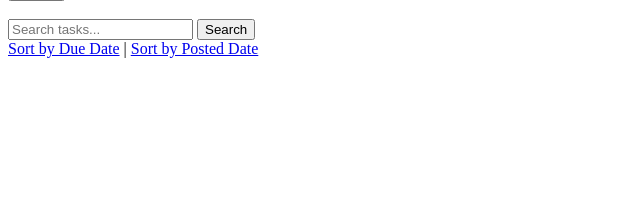
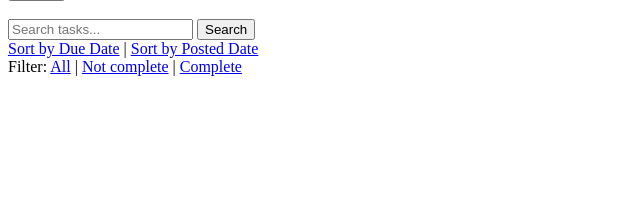
Before and after one commit to s1f102401663/django-test-exercise, a Django app: page / in a window 1280 px wide. Shown: the part 212-410 px from the top of the page, without its empty margins (0-640 px from the left). Run offline with Django 5.2, Linux system fonts and the light colour scheme; data that the repository does not hold is empty.

Commit message:
完了・未完了切り替え、絞り込み機能追加

```diff
--- a/config/urls.py
+++ b/config/urls.py
@@ -24,5 +24,5 @@ urlpatterns = [
     path('<int:task_id>/', todo_views.detail, name='detail'),
     path('<int:task_id>/update', todo_views.update, name='update'),
     path('<int:task_id>/delete/', todo_views.delete, name='delete'),
-    path('<int:task_id>/close', todo_views.close, name='close'),
+    path('<int:task_id>/complete/', todo_views.complete, name='complete'),
 ]
--- a/todo/templates/todo/detail.html
+++ b/todo/templates/todo/detail.html
@@ -26,7 +26,11 @@
       <a href="{% url 'index' %}">Top</a>
       | <a href="{% url 'update' task.id %}">Edit</a>
       | <a href="{% url 'delete' task.id %}">Delete</a>
-      | <a href="{% url 'close' task.id %}">Close</a>
+      | {% if task.completed %}
+          <a href="{% url 'complete' task.id %}">Mark as Not Completed</a>
+        {% else %}
+          <a href="{% url 'complete' task.id %}">Mark as Completed</a>
+        {% endif %}
     </div>
   </body>
 
--- a/todo/templates/todo/index.html
+++ b/todo/templates/todo/index.html
@@ -35,6 +35,12 @@
       <a href="{% url 'index' %}?order=due">Sort by Due Date</a> |
       <a href="{% url 'index' %}?order=post">Sort by Posted Date</a>
     </div>
+    <div>
+      Filter:
+      <a href="{% url 'index' %}">All</a> |
+      <a href="{% url 'index' %}?filter=incomplete">Not complete</a> |
+      <a href="{% url 'index' %}?filter=complete">Complete</a>
+    </div>
 
     {% for task in tasks %}
     <div class="text">
@@ -45,9 +51,9 @@
         <li>Due at: {{ task.due_at }}</li>
         {% endif %}
         {% if task.completed %}
-        <li>Status: Completed</li>
+        <li>Status: Completed [<a href="{% url 'complete' task.id %}">Undo</a>]</li>
         {% else %}
-        <li>Status: Not Completed</li>
+        <li>Status: Not Completed [<a href="{% url 'complete' task.id %}">Complete</a>]</li>
         {% endif %}
       </ul>
     </div>
--- a/todo/views.py
+++ b/todo/views.py
@@ -16,6 +16,12 @@ def index(request):
         task.save()
 
     tasks = Task.objects.all()
+
+    filter_param = request.GET.get('filter')
+    if filter_param == 'complete':
+        tasks = tasks.filter(completed=True)
+    elif filter_param == 'incomplete':
+        tasks = tasks.filter(completed=False)
 
     query = request.GET.get('q')
     if query:
@@ -69,11 +75,11 @@ def delete(request, task_id):
     task.delete()
     return redirect(index)
 
-def close(request, task_id):
+def complete(request, task_id):
     try:
         task = Task.objects.get(pk=task_id)
     except Task.DoesNotExist:
         raise Http404("Task does not exist")
-    task.completed = True
+    task.completed = not task.completed
     task.save()
     return redirect(index)
```
Also changed, not shown: todo/tests.py (+31 -0 lines).
